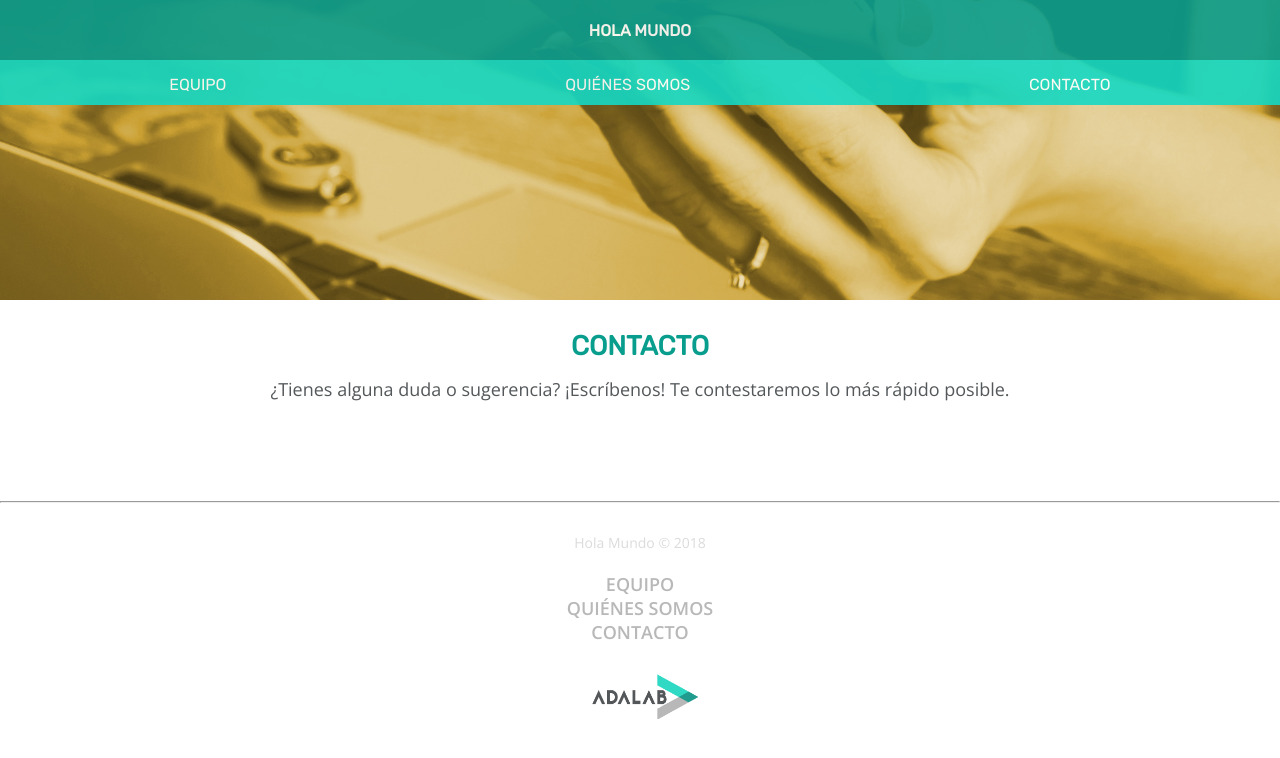
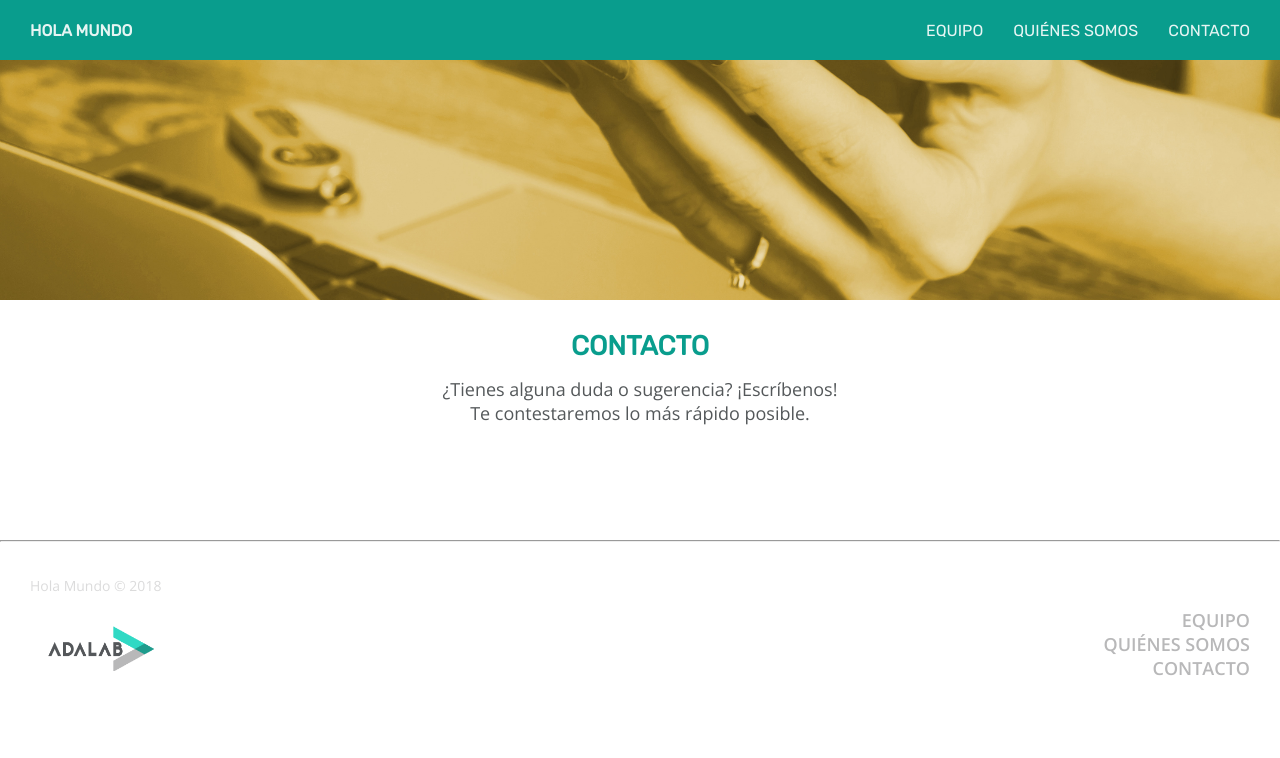
Before and after one commit to joanajimfer/e-s1-holamundo, a plain HTML site: page pages/contacto.html in a window 1280 px wide. Drawn offline with nearby package versions, Linux system fonts and the light colour scheme.

Commit message:
responsive tablet version contact

```diff
--- a/css/style.css
+++ b/css/style.css
@@ -287,7 +287,9 @@ span { position: relative;
 }
 .seccion-contacto{
     text-align:center;
+    margin: 15px;
     margin-top:0px;
+
 }
 .hero-contacto {
     width: 100%;
@@ -303,3 +305,73 @@ span { position: relative;
     color:#54585a;
     padding-bottom: 100px;
 }
+
+
+/* MEDIAQUERIES*/
+
+/* SIZE TABLET*/
+@media all and (min-width:768px){
+/* PAGE HOME*/
+
+
+
+/* PAGE CONTACT*/
+
+    /* header*/
+
+body{
+    height: 100%;
+}
+
+.nav-fixed {
+    justify-content: space-between;
+    DISPLAY: flex;
+    align-items: center;
+    background-color: #099d8d;
+}
+.nombre-grupo {
+    width: auto;
+    margin-left: 15px;
+}
+
+.nav-header {
+    background-color: #099d8d;
+    opacity: 0.9;
+    height: 100%;
+    margin-right: 15px;
+}
+
+.nav-item-fixed, h1{
+    padding: 15px;
+}
+
+    /* main*/
+
+.main-contacto {
+    width: 442px;
+    margin: auto;
+}
+
+    /* main*/
+
+footer {
+    padding: 30px;
+    display: flex;
+    align-items: center;
+    justify-content: space-between;
+}
+
+.copyright {
+    padding-top: 0px;
+    padding-bottom: 0px;
+    text-align: left;
+    display: inline-block;
+}
+
+.copy-logo, .footer-menu{
+    display: inline-block;
+}
+.foot-list{
+    text-align: right;
+}
+}
--- a/pages/contacto.html
+++ b/pages/contacto.html
@@ -5,15 +5,15 @@
     <meta name="viewport" content="width=device-width, initial-scale=1.0">
     <meta http-equiv="X-UA-Compatible" content="ie=edge">
     <title>Contacto</title>
+    <link href="https://fonts.googleapis.com/css?family=Open+Sans:400,600|Rubik" rel="stylesheet">
     <link rel="stylesheet" href="../css/style.css">
     <link rel="stylesheet" href="https://use.fontawesome.com/releases/v5.4.2/css/all.css" integrity="sha384-/rXc/GQVaYpyDdyxK+ecHPVYJSN9bmVFBvjA/9eOB+pb3F2w2N6fc5qB9Ew5yIns" crossorigin="anonymous">
-    <link href="https://fonts.googleapis.com/css?family=Open+Sans:400,600|Rubik" rel="stylesheet">
 </head>
 <body>
     <div class="hero-contacto">
         <div class="nav-fixed">
             <div class="nombre-grupo">
-                <a class="titulo" href="index.html"> <h1 class="titulo">HOLA MUNDO</h1> </a>
+                <a class="titulo" href="../index.html"> <h1 class="titulo">HOLA MUNDO</h1> </a>
             </div>
             <nav class="nav-header">
                 <ul class="lista-nav">
@@ -33,10 +33,14 @@
         </section>
 
     </main class="main-contacto">
-
+    <hr class="footer-division">
     <footer>
-        <hr class="footer-division">
-        <div class="copyright">Hola Mundo &copy; 2018</div>
+        <div class="copy-logo">
+            <div class="copyright">Hola Mundo &copy; 2018</div>
+            <div class="footer-img">
+                    <img class="logo" src="../images/logo-adalab.png" alt="Logo-adalab">
+            </div>
+        </div>
         <nav class="footer-menu">
             <ul class="nav-list">
                 <li class="foot-list"><a class="foot-a" href="#equipo">EQUIPO</a> </a></li>
@@ -44,8 +48,7 @@
                 <li class="foot-list"><a class="foot-a" href="#contacto">CONTACTO</a></li>
             </ul>
         </nav>
-        <div class="footer-img">
-            <img class="logo" src="../images/logo-adalab.png" alt="Logo-adalab">
+
         </div>
     </footer>
 </body>
```
